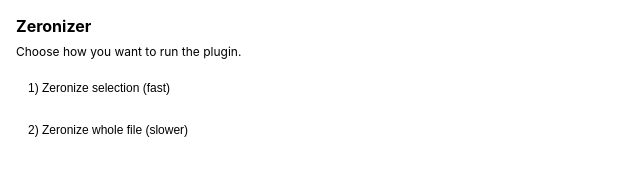
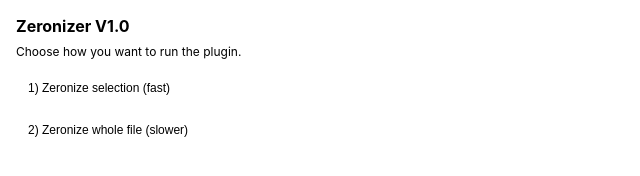
Before and after one commit to Febakke/Zeronizer, a website: page ui.html in a window 1280 px wide. Shown: the full height of the page, 0-640 px from the left. Drawn offline with Linux system fonts and the light colour scheme.

Commit message:
added version number

```diff
--- a/ui.html
+++ b/ui.html
@@ -62,7 +62,7 @@
     </style>
   </head>
   <body>
-    <h1>Zeronizer</h1>
+    <h1>Zeronizer V1.0</h1>
     <p>Choose how you want to run the plugin.</p>
 
     <div class="actions">
```
